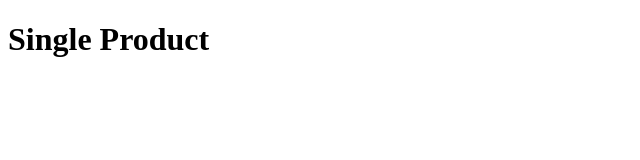
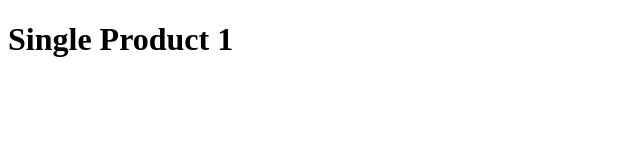
Before and after one commit to Eyshcharya/NextJs, a Next.js app: page /product/1 in a window 1280 px wide. Shown: the top 160 px of the page, without its empty margins (0-640 px from the left). Built offline with nearby package versions, Linux system fonts and the light colour scheme.

Commit message:
Implemented useRouter hook

```diff
--- a/pages/product/[productId].tsx
+++ b/pages/product/[productId].tsx
@@ -1,4 +1,7 @@
+import { useRouter } from "next/router";
 const singleProduct = () => {
-  return <h1> Single Product</h1>;
+  const router = useRouter();
+  const productId = router.query.productId;
+  return <h1> Single Product {productId}</h1>;
 };
 export default singleProduct;
```
